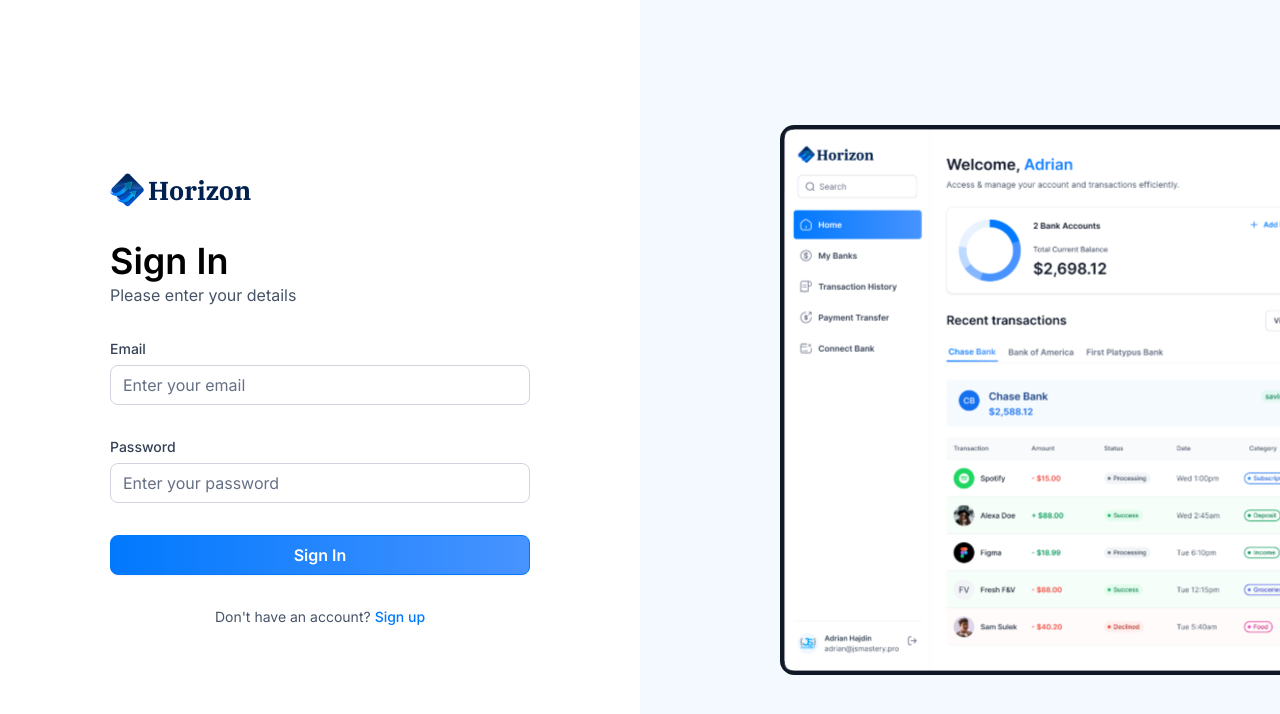
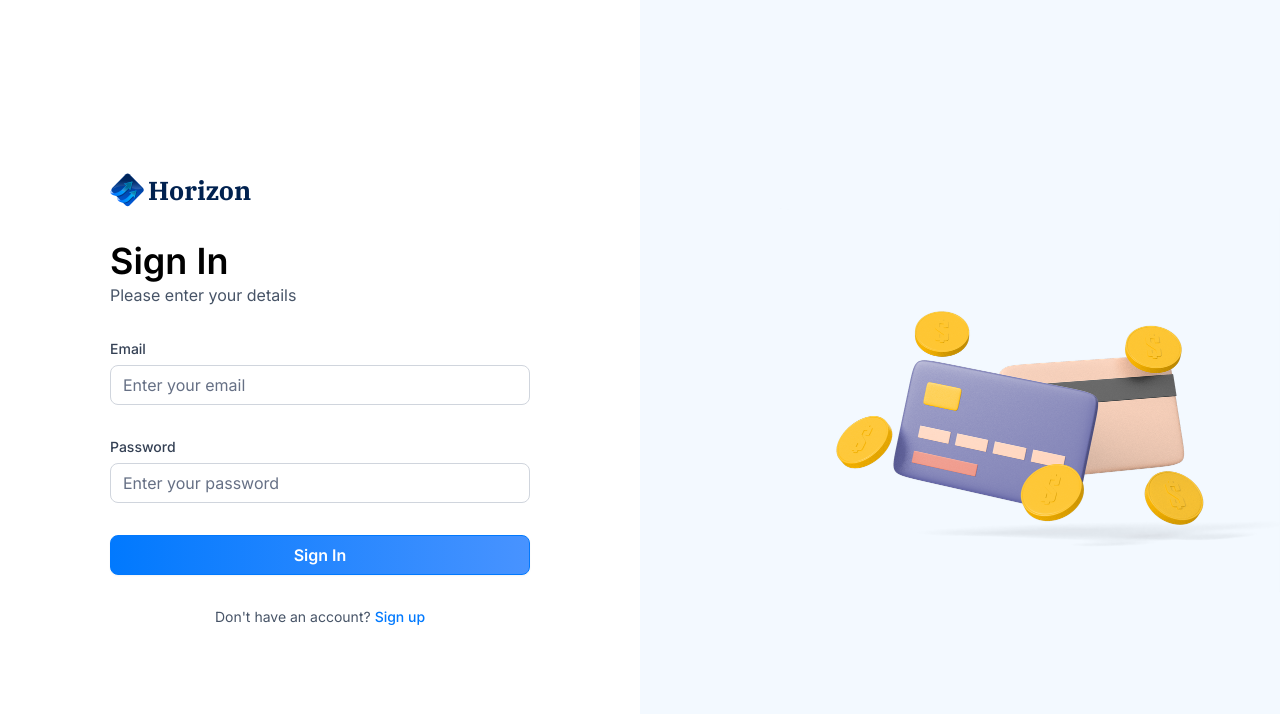
Before and after one commit to westwashin/Finance, a Next.js app: page /sign-in in a window 1280 px wide. Shown: the top 714 px of the page. Built offline with nearby package versions, Linux system fonts and the light colour scheme; what dwolla-v2, plaid would draw is missing.

Commit message:
add new logo

```diff
--- a/app/(auth)/layout.tsx
+++ b/app/(auth)/layout.tsx
@@ -11,7 +11,7 @@
         <div className="auth-asset">
           <div>
             <Image
-              src="/icons/auth-image.svg"
+              src="/icons/card-payment.png"
               alt="Auth Image"
               width={500}
               height={500}
```
Also changed, not shown: public/icons/card-payment.png (added).
